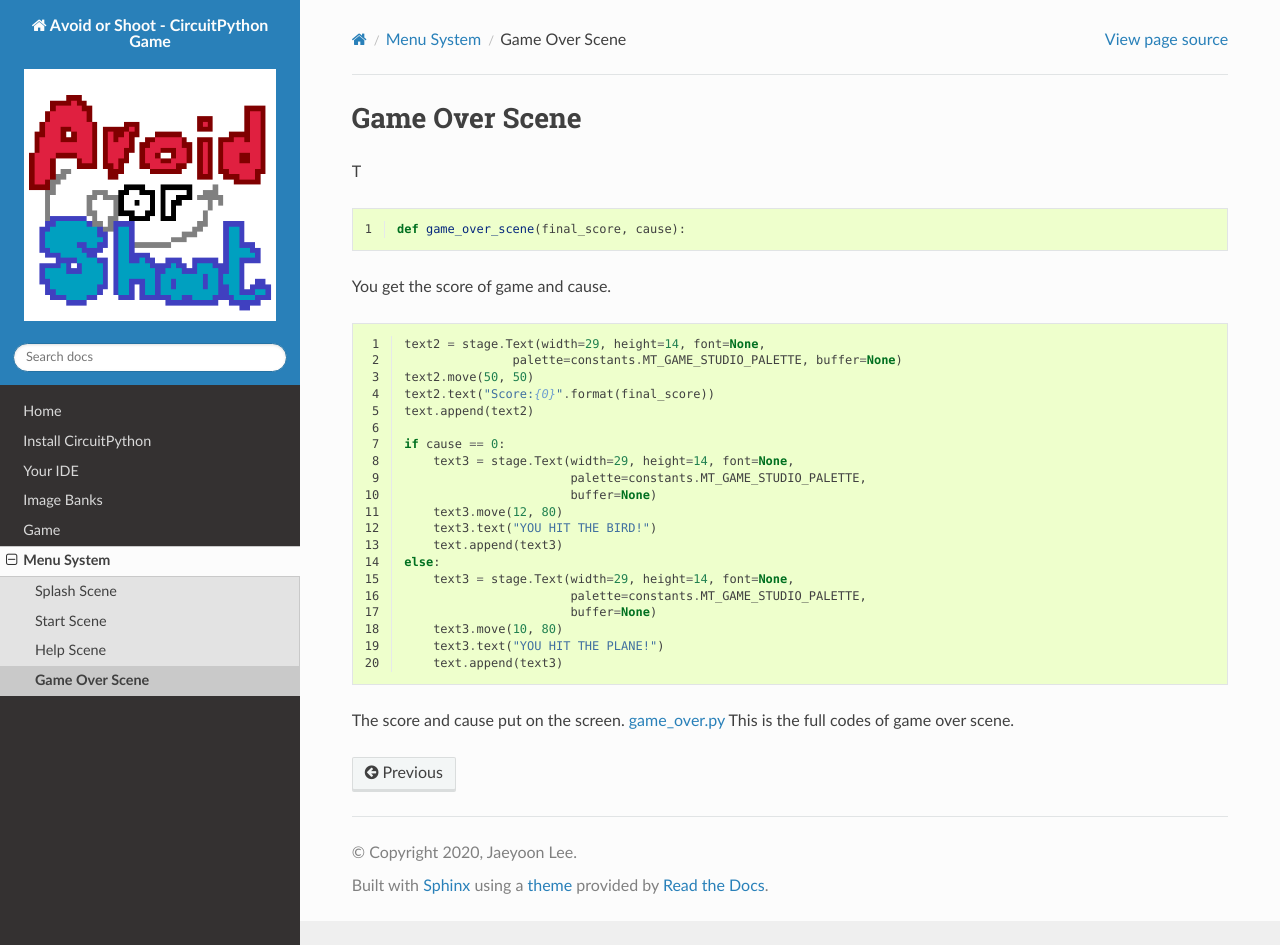
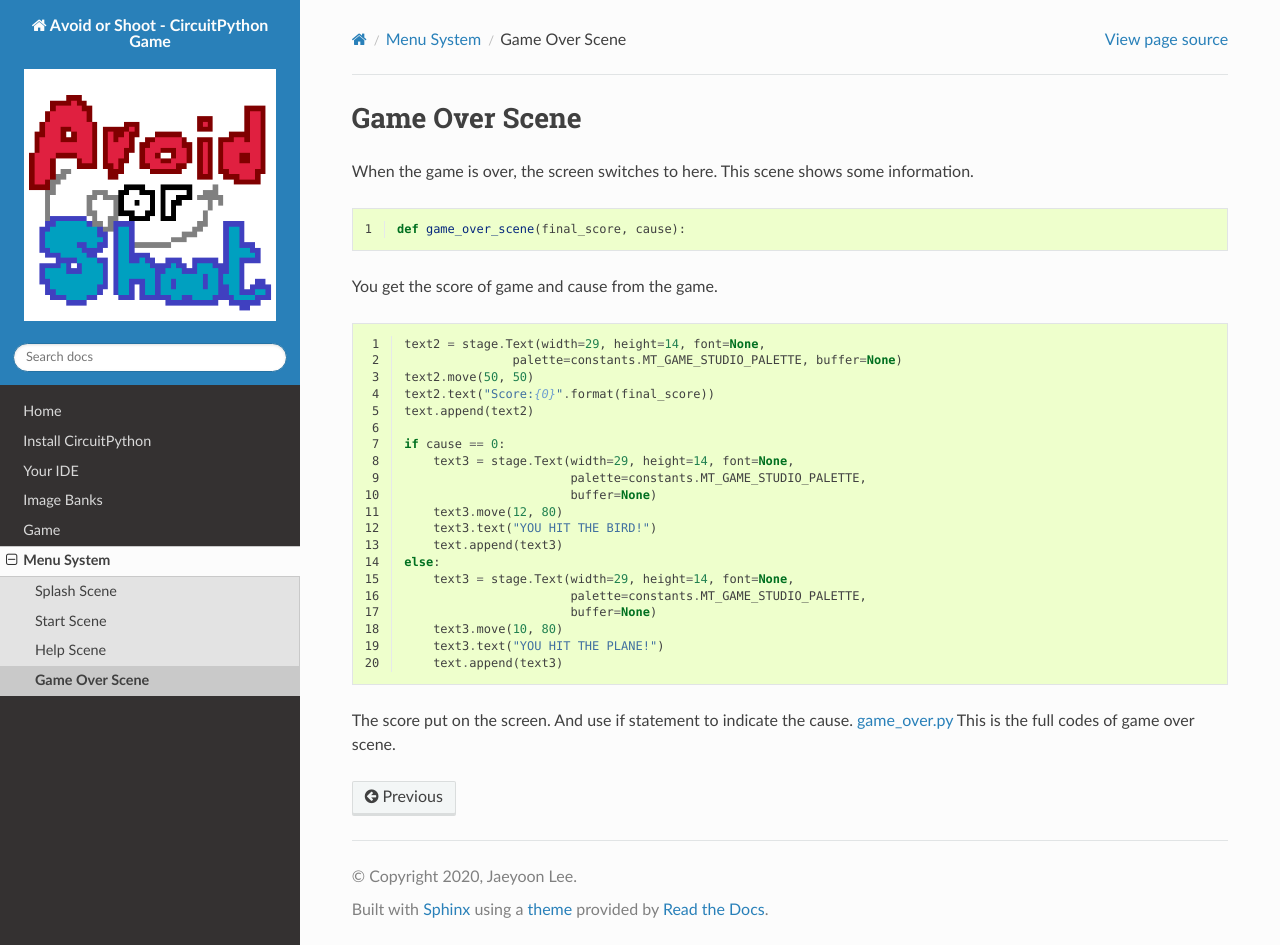
Before and after one commit to MotherTeresaHS/ICS3U-2019-Group19, a Sphinx documentation site: the page built from docs/menu/game_over_scene.rst, in a window 1280 px wide and 945 px high. Built offline with Sphinx 7.4.7 and the Read the Docs theme 2.0.0, drawn with Linux system fonts in a browser that asks for light colours.

Commit message:
Update game_over_scene.rst

```diff
--- a/docs/menu/game_over_scene.rst
+++ b/docs/menu/game_over_scene.rst
@@ -3,7 +3,7 @@
 Game Over Scene
 ===============
 
-T
+When the game is over, the screen switches to here. This scene shows some information.
 
 .. code-block:: python
         :linenos:
@@ -11,7 +11,7 @@
         def game_over_scene(final_score, cause):
 
 
-You get the score of game and cause.
+You get the score of game and cause from the game.
 
 .. code-block:: python
         :linenos:
@@ -38,4 +38,4 @@
             text.append(text3)
 
 
-The score and cause put on the screen. `game_over.py <https://github.com/jaeyoon-lee2/ICS3U-2019-Group19/blob/master/docs/menu/game_over.py>`_ This is the full codes of game over scene.
+The score put on the screen. And use if statement to indicate the cause. `game_over.py <https://github.com/jaeyoon-lee2/ICS3U-2019-Group19/blob/master/docs/menu/game_over.py>`_ This is the full codes of game over scene.
```
